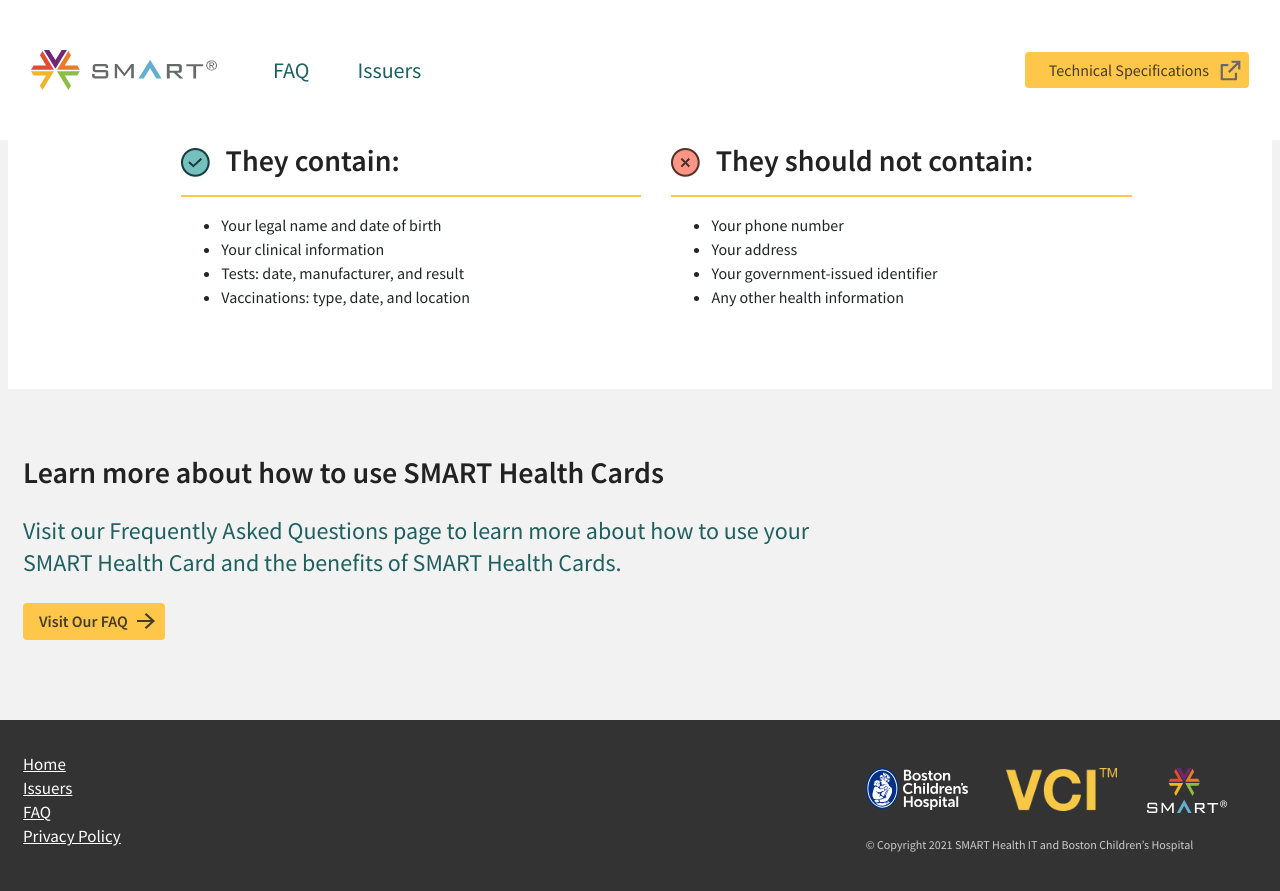
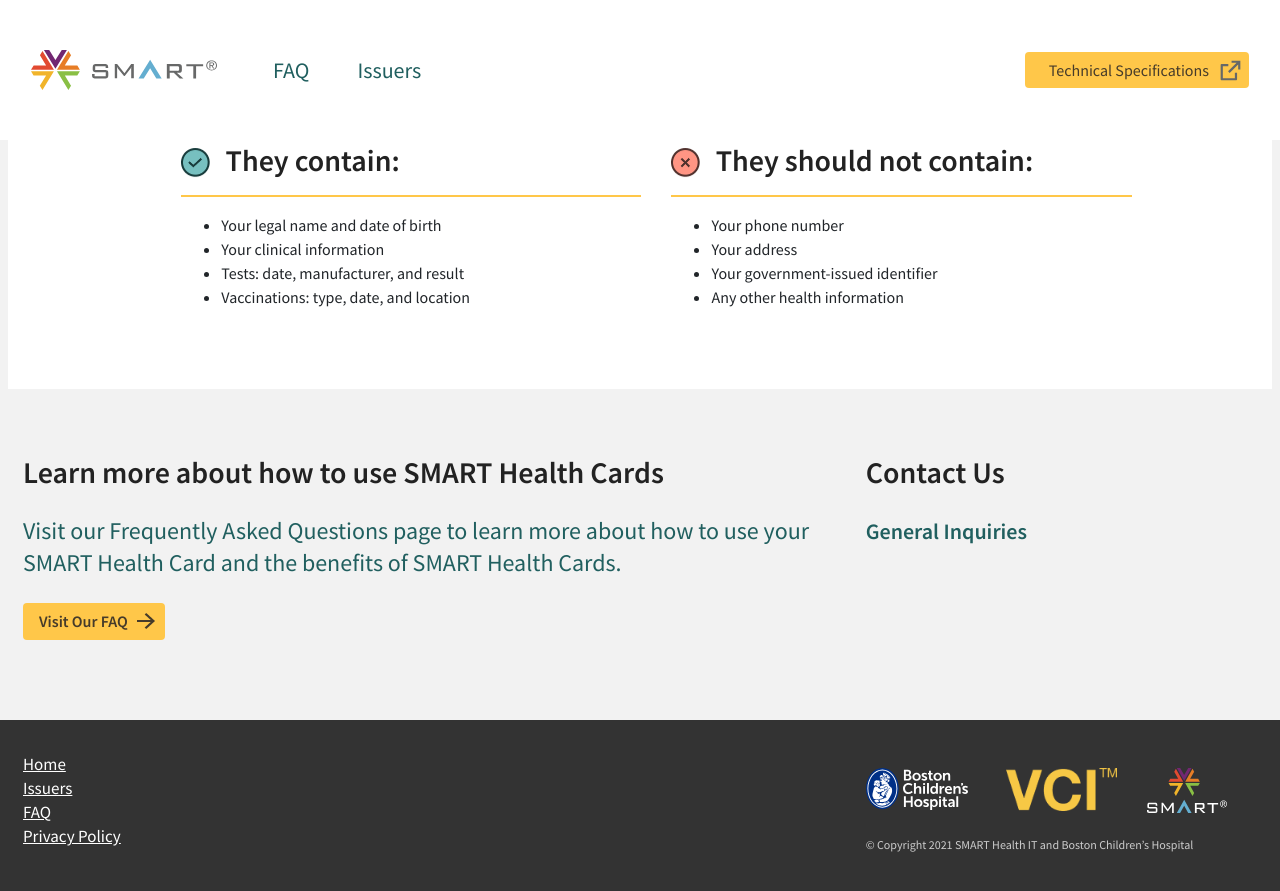
Before and after one commit to smart-health-cards/staging, a Jekyll site: the page built from en/index.html, in a window 1280 px wide and 900 px high, scrolled down 1950 px. Shown: the top 891 px of the window. Built offline with Jekyll 4.4.1, drawn with Linux system fonts in a browser that asks for light colours.

Commit message:
Revert "Remove Contact Us section"
This reverts commit 9aee53406605af19c6139f6be68a667eeb64efd2.

```diff
--- a/en/index.html
+++ b/en/index.html
@@ -285,6 +285,26 @@
             </div>
           </div> <!-- / .row -->
         </div>
+        <div class="col-12 col-lg-4 text-left pb-4">
+          <div class="row">
+            <div class="col-12 text-left">
+
+              <!-- Heading -->
+              <h2>
+                Contact Us
+              </h2>
+            </div>
+          </div> <!-- / .row -->
+
+          <div class="row pt-2 pt-lg-3">
+            <div class="col-12 text-left">
+              <!-- Text -->
+                <ul class="list-unstyled">
+                  <li><a href="mailto:info@smarthealth.cards" class="link-large">General Inquiries</a></li>
+                </ul>
+            </div>
+          </div> <!-- / .row -->
+        </div>
       </div>
 
     </div> <!-- / .container -->
```
Also changed, not shown: en/issuers.html (+20 -0 lines).
